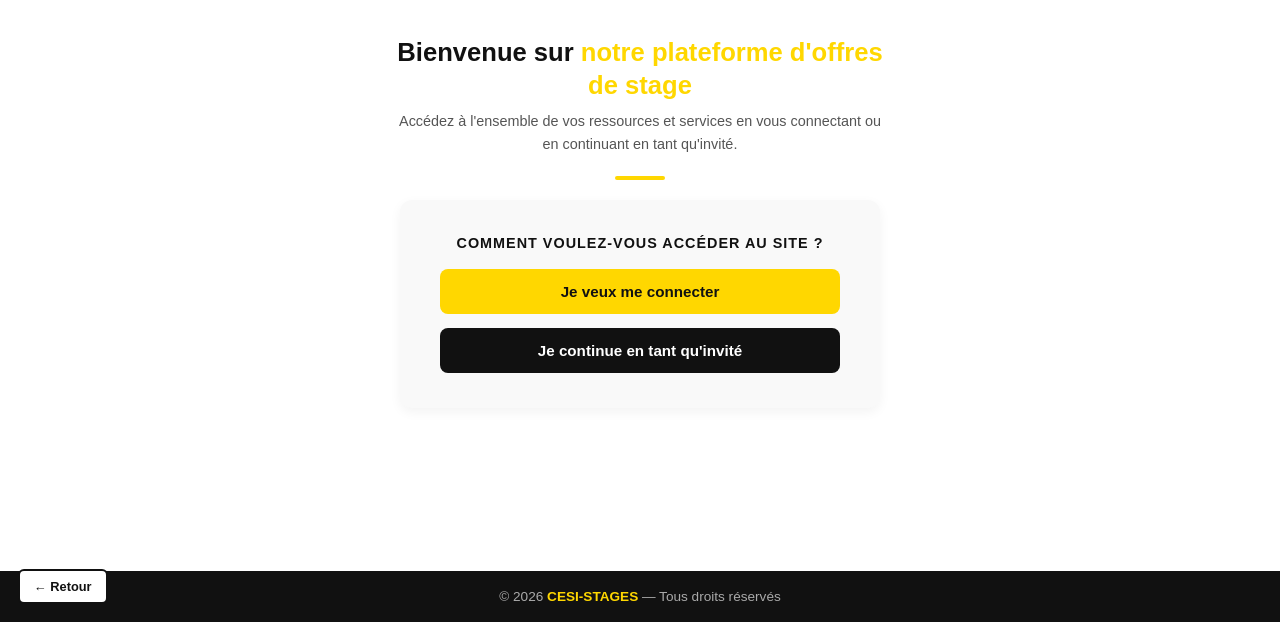
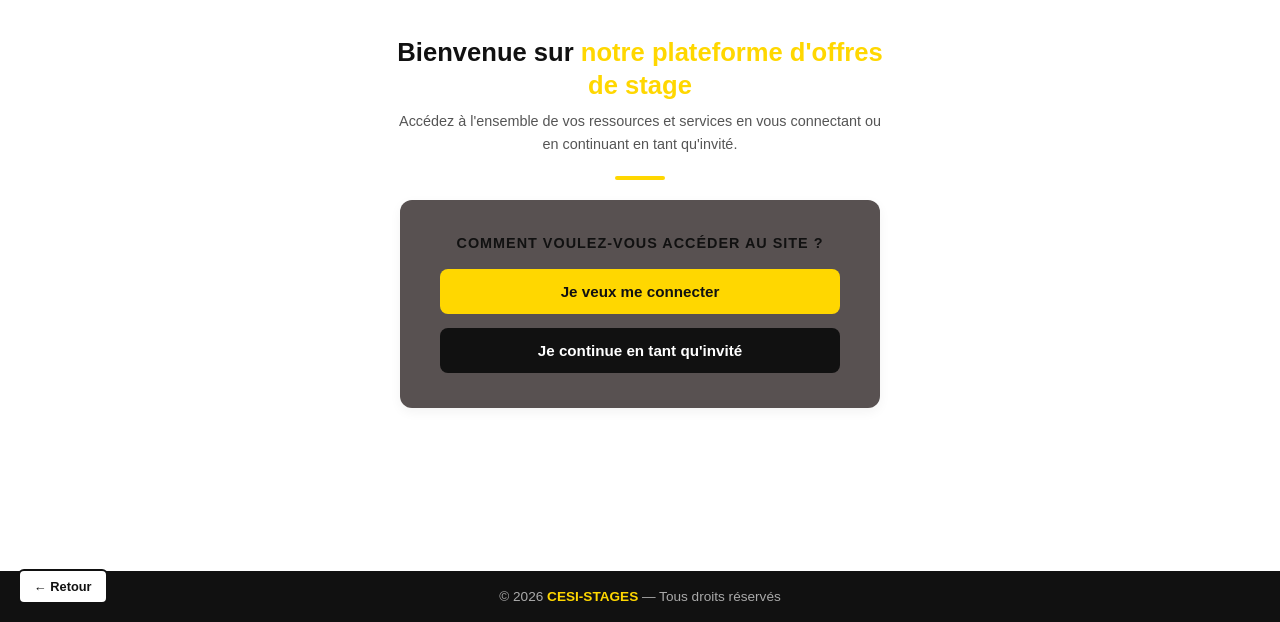
Before and after one commit to robinpornin/CESI_projet_web, a PHP site: page /src/Html/page_accueil.html in a window 1280 px wide. Shown: the part 178-800 px from the top of the page. Run offline with PHP 8.4, Linux system fonts and the light colour scheme.

Commit message:
Modification du CSS, pour la page d'accueil

```diff
--- a/public/static/Styles.css
+++ b/public/static/Styles.css
@@ -673,7 +673,7 @@ footer span { color: #FFD700; font-weight: bold; }
 /* --- SECTION ACCÈS / BLOCS --- */
 .acces-section,
 .bloc {
-  background-color: #f9f9f9;
+  background-color: #585151;
   border: none;
   box-shadow: 0 4px 12px rgba(0,0,0,0.05);
   border-radius: 12px;
```
